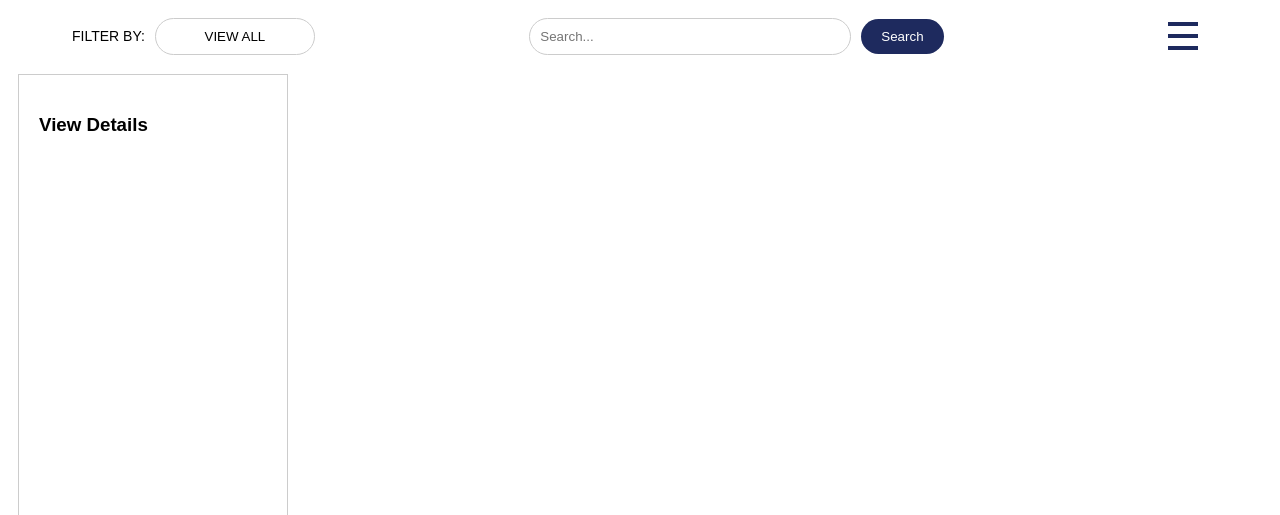
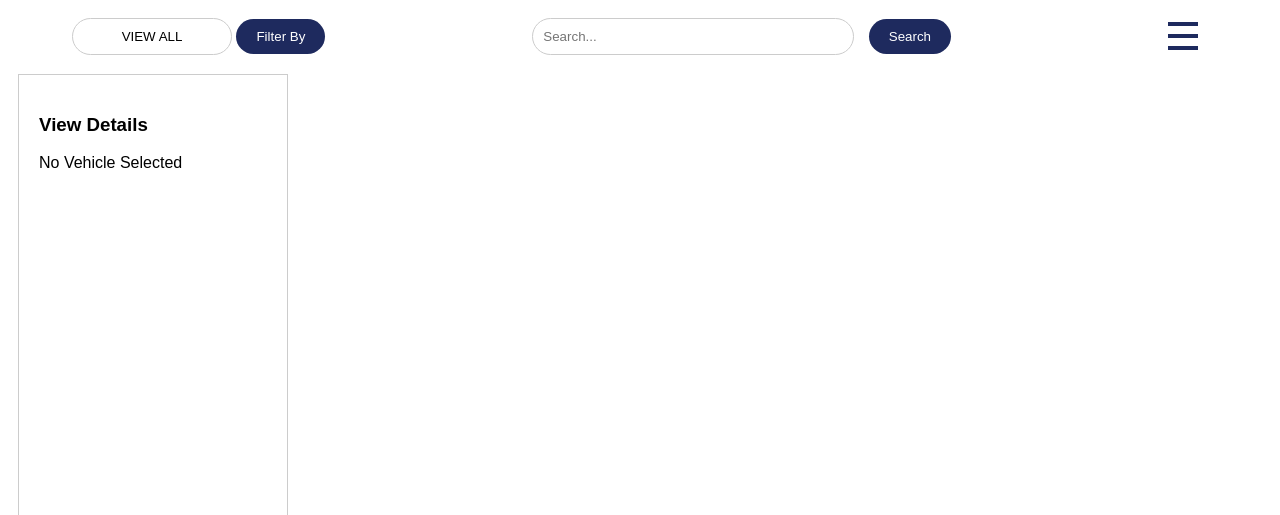
Before and after one commit to markyleangela/VehicleRentalSystem, a Django app: template vehicle_availability/templates/vehicle_list/vehicle_list.html in a window 1280 px wide. Shown: the top 515 px of the page. Run offline with Django 5.2, Linux system fonts and the light colour scheme; the template is opened without the code that fills it, so the values that code supplies are empty.

Commit message:
Add vehicle list filter by function Modified vehicle view detail function - vehicle selected in the list gets highlighted

```diff
--- a/vehicle_availability/static/css/vehicle_list.css
+++ b/vehicle_availability/static/css/vehicle_list.css
@@ -10,6 +10,12 @@ body {
     font-family: Arial, sans-serif;
 }
 
+.highlight {
+
+    background-color: #7C93C3;
+    padding: 5px;
+}
+
 .filter-container {
     display: flex;
     align-items: center;
@@ -19,6 +25,16 @@ body {
     margin-right: 10px;
     font-size: 1.75vh;
 
+}
+
+.filter-button {
+    padding: 10px 20px;
+    border: none;
+    border-radius: 20px;
+    background-color: #1E2A5E;
+    color: white;
+    cursor: pointer;
+    transition: background-color 0.3s;
 }
 
 .filter-dropdown {
@@ -43,6 +59,18 @@ body {
 .filter-dropdown option {
     padding: 10px;
 }
+
+.filter-container button {
+    padding: 10px 20px;
+    border: none;
+    border-radius: 20px;
+    background-color: #1E2A5E;
+    color: white;
+    cursor: pointer;
+    transition: background-color 0.3s;
+}
+
+
 
 .search-container {
     display: flex;
@@ -149,7 +177,7 @@ body {
     /* font-family: 'Anton', sans-serif; */
   }
 
-  .view-detail-container {
+.view-detail-container {
     flex: 1 15%;
     border: 1px solid #ccc;
     padding: 20px;
@@ -160,6 +188,13 @@ body {
 
 .view-detail-container li {
     list-style: None;
+
+}
+
+.view-detail-container ul{
+    margin: 0;
+    padding: 0;
+
 
 }
 
@@ -203,5 +238,11 @@ body {
   }
 
   .vehicle-info button {
-    margin-right: 10px;
+    padding: 10px 20px;
+    border: none;
+    border-radius: 20px;
+    background-color: #1E2A5E;
+    color: white;
+    cursor: pointer;
+    transition: background-color 0.3s;
   }
--- a/vehicle_availability/templates/vehicle_list/vehicle_list.html
+++ b/vehicle_availability/templates/vehicle_list/vehicle_list.html
@@ -4,7 +4,7 @@
 <head>
     <meta charset="UTF-8">
     <meta name="viewport" content="width=device-width, initial-scale=1.0">
-    <link rel="stylesheet" href="{% static './css/vehicle_list.css' %}">
+    <link rel="stylesheet" href="{% static 'css/vehicle_list.css' %}">
     <link href="https://fonts.googleapis.com/css2?family=Anton&display=swap" rel="stylesheet">
     <title>HOME</title>
 </head>
@@ -12,17 +12,23 @@
     <div class="upper-part">
         <section class="head-nav">
             <div class="filter-container">
-                <label for="filter">FILTER BY:</label>
-                <select id="filter" class="filter-dropdown">
-                    <option value="all">VIEW ALL</option>
-                    <option value="option1">Option 1</option>
-                    <option value="option2">Option 2</option>
-                    <option value="option3">Option 3</option>
-                </select>
+                <form method="GET" action="">
+                    <select id="filter" name="vehicle_type" class="filter-dropdown">
+                        <option value="all" {% if type_filter == 'all' %}selected{% endif %}>VIEW ALL</option>
+                        <option value="4 seater" {% if type_filter == '4 seater' %}selected{% endif %}>4 seater</option>
+                        <option value="6 seater" {% if type_filter == '6 seater' %}selected{% endif %}>6 seater</option>
+                        <option value="1 seater" {% if type_filter == 'Motorcycle' %}selected{% endif %}>Motorcycle</option>
+                    </select>
+                    <button class="filter-button" type="submit" >Filter By</button>
+                </form>
             </div>
+
             <div class="search-container">
-                <input type="text" id="search" class="search-bar" placeholder="Search...">
-                <button class="search-button">Search</button>
+                <form method="GET" action="">
+                    <input type="text" id="search" class="search-bar" placeholder="Search..." name='vehicle_search' >
+                    <button type='submit' class="search-button">Search</button>
+                </form>
+
             </div>
 
             <div class="menu-container">
@@ -33,10 +39,9 @@
                 </div>
                 <nav class="dropdown-menu" id="dropdown-menu">
                     <ul>
-                        <li><a href="#home">Home</a></li>
-                        <li><a href="#about">About</a></li>
-                        <li><a href="#services">Services</a></li>
-                        <li><a href="#contact">Contact</a></li>
+                        <li><a href="#Profile">Home</a></li>
+                        <li><a href="#Booking">About</a></li>
+                        <li><a href="#Logout">Services</a></li>
                     </ul>
                 </nav>
             </div>
@@ -44,49 +49,47 @@
     </div>
 
     <div class="lower-part">
-        {% block detail %}
         <section class="view-detail-container">
-
             <h3>View Details</h3>
-            <ul>
-                <li>
+            <ul id="vehicle-detail-list">
+                <li >
                     {% if vehicle_detail %}
                         <p>Brand: {{ vehicle_detail.vehicle_brand }}</p>
                         <p>Model: {{ vehicle_detail.vehicle_model }}</p>
-                        <p>Type: {{ vehicle_detail.vehicle_type}}</p>
+                        <p>Type: {{ vehicle_detail.vehicle_type }}</p>
                         <p>Price: {{ vehicle_detail.vehicle_price }}</p>
                         <p>Status: {{ vehicle_detail.vehicle_status }}</p>
+                    {% else %}
+                        <p>No Vehicle Selected</p>
                     {% endif %}
                 </li>
-
             </ul>
         </section>
-        {% endblock %}
+
         <section class="vehicle-list-container">
             <ul>
                 {% for vehicle in vehicles %}
-                <li>
+                <li id="vehicle_{{ vehicle.vehicle_id }}" class="{% if vehicle_detail and vehicle.vehicle_id == vehicle_detail.vehicle_id %}highlight{% endif %}">
                     <div class="vehicle-item">
-                      <img src="car-image1.jpg" alt="Vehicle 1">
+                      <img src="car-image1.jpg" alt="{{ vehicle.vehicle_model }}">
                       <div class="vehicle-info">
-                        <h3>{{vehicle.vehicle_model}}</h3>
-                        <p>{{vehicle.vehicle_type}}</p>
-                        <p>{{vehicle.vehicle_price}}</p>
+                        <h3>{{ vehicle.vehicle_model }}</h3>
+                        <p>{{ vehicle.vehicle_type }}</p>
+                        <p>{{ vehicle.vehicle_price }}</p>
 
                         <form method="POST" action="">
                             {% csrf_token %}
                             <button type="submit" name="vehicle_id" value="{{ vehicle.vehicle_id }}">View Details</button>
-                            <button>Book</button>
+                            <button type="submit">Book</button>
                         </form>
-
                       </div>
                     </div>
+                </li>
                 {% endfor %}
             </ul>
-
-
         </section>
     </div>
 
+
 </body>
 </html>
--- a/vehicles/models.py
+++ b/vehicles/models.py
@@ -17,4 +17,4 @@ class Vehicle(models.Model):
     vehicle_brand = models.CharField(max_length=100)
     vehicle_type = models.CharField(max_length=50, choices=TYPE_CHOICES)
     vehicle_price = models.FloatField(default=0.00)
-    vehicle_status = models.CharField(max_length=20, choices=STATUS_CHOICES, default="available")
+    vehicle_status = models.CharField(max_length=20, choices=STATUS_CHOICES, default="Available")
```
Also changed, not shown: vehicle_availability/views.py (+16 -1 lines).
